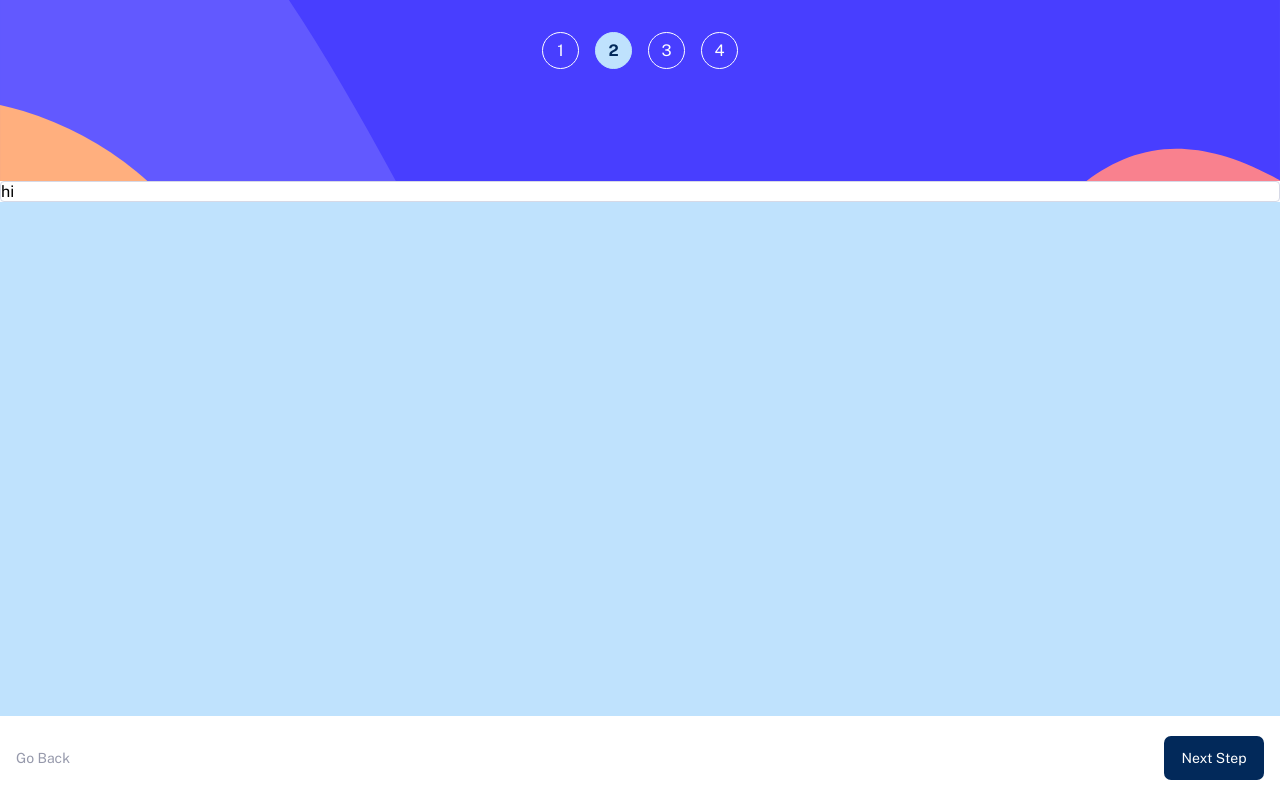
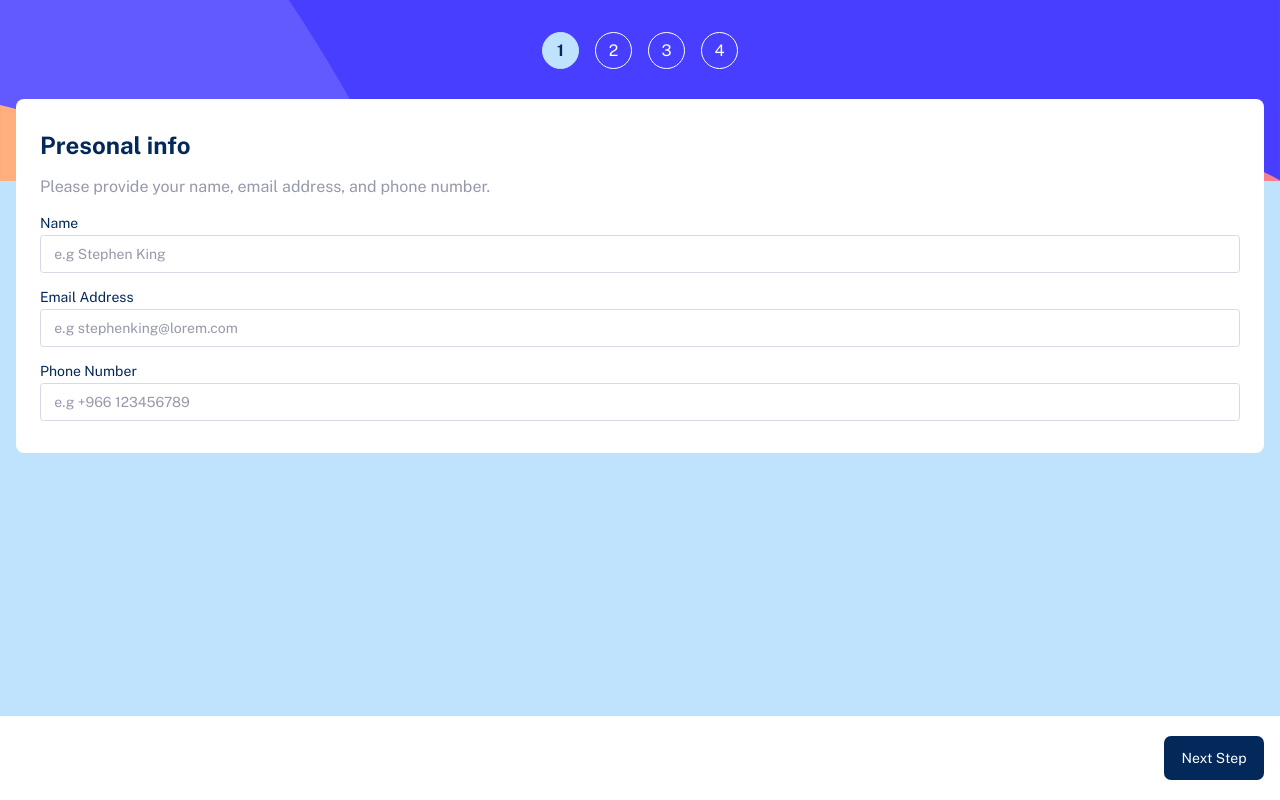
Before and after one commit to Mateeb11/multi-step-form, a React (Vite) app: page / in a window 1280 px wide. Built offline with nearby package versions, Linux system fonts and the light colour scheme.

Commit message:
moving the info component data back to content component
moving back the data to the parent component so when the user click the back button the data he wrote previously will be in saved

```diff
--- a/src/Component/Content.jsx
+++ b/src/Component/Content.jsx
@@ -8,12 +8,13 @@ import Steps from "./Steps/Steps";
 import Navigation from "./Steps/navigation";
 
 export default function Content() {
+  const [info, setInfo] = useState({ Name: "", Email: "", Number: "" });
   const [isInfoFormValid, setIsInfoFormValid] = useState({
     isSubmitted: false,
     isValid: false,
   });
 
-  const [step, setStep] = useState(2);
+  const [step, setStep] = useState(1);
 
   return (
     <>
@@ -24,6 +25,8 @@ export default function Content() {
           <Info
             isInfoFormValid={isInfoFormValid}
             setIsInfoFormValid={setIsInfoFormValid}
+            info={info}
+            setInfo={setInfo}
           />
         )}
         {step === 2 && <Plan />}
--- a/src/Component/Form/Info.jsx
+++ b/src/Component/Form/Info.jsx
@@ -7,26 +7,41 @@ import classes from "./Info.module.scss";
 import Input from "../UI/Input";
 import Form from "../UI/Form";
 
-export default function Info({ setIsInfoFormValid, isInfoFormValid }) {
-  const [isNameValid, setIsNameValid] = useState(false);
+export default function Info({
+  setIsInfoFormValid,
+  isInfoFormValid,
+  info,
+  setInfo,
+}) {
+  const [isNameValid, setIsNameValid] = useState(
+    info.Name === "" ? false : true
+  );
   const nameErrorMessage = "This field is required";
   const nameHandler = (e) => {
+    setInfo({ ...info, Name: "" });
+    setInfo({ ...info, Name: e.target.value });
     if (e.target.value === "") {
       setIsNameValid(false);
       setIsInfoFormValid({ ...isInfoFormValid, isValid: false });
     } else {
       setIsNameValid(true);
+
       if (isEmailValid && isNumberValid) {
         setIsInfoFormValid({ ...isInfoFormValid, isValid: true });
       }
     }
   };
 
-  const [isEmailValid, setIsEmailValid] = useState(false);
+  const [isEmailValid, setIsEmailValid] = useState(
+    info.Email === "" ? false : true
+  );
   const [emailErrorMessage, setEmailErrorMessage] = useState(nameErrorMessage);
   const emailHandler = (e) => {
+    setInfo({ ...info, Email: "" });
+    setInfo({ ...info, Email: e.target.value });
     if (validator.isEmail(e.target.value)) {
       setIsEmailValid(true);
+
       if (isNameValid && isNumberValid) {
         setIsInfoFormValid({ ...isInfoFormValid, isValid: true });
       }
@@ -41,12 +56,16 @@ export default function Info({ setIsInfoFormValid, isInfoFormValid }) {
     }
   };
 
-  const [isNumberValid, setIsNumberValid] = useState(false);
+  const [isNumberValid, setIsNumberValid] = useState(
+    info.Number === "" ? false : true
+  );
   const [numberErrorMessage, setNumberErrorMessage] =
     useState(nameErrorMessage);
   const numberHandler = (e) => {
+    setInfo({ ...info, Number: "" });
     if (validator.isMobilePhone(e.target.value)) {
       setIsNumberValid(true);
+      setInfo({ ...info, Number: e.target.value });
       if (isEmailValid && isNameValid) {
         setIsInfoFormValid({ ...isInfoFormValid, isValid: true });
       }
@@ -61,6 +80,9 @@ export default function Info({ setIsInfoFormValid, isInfoFormValid }) {
     }
   };
 
+  const formSubmitHandler = () => {
+    setIsInfoFormValid({ ...isInfoFormValid, isSubmitted: true });
+  };
   return (
     <Form
       title={"Presonal info"}
@@ -70,6 +92,7 @@ export default function Info({ setIsInfoFormValid, isInfoFormValid }) {
         title={"Name"}
         type={"text"}
         name={"name"}
+        value={info.Name}
         placeholder={"e.g Stephen King"}
         onChange={nameHandler}
         errorMessage={nameErrorMessage}
@@ -80,6 +103,7 @@ export default function Info({ setIsInfoFormValid, isInfoFormValid }) {
         title={"Email Address"}
         type={"email"}
         name={"email"}
+        value={info.Email}
         placeholder={"e.g stephenking@lorem.com"}
         onChange={emailHandler}
         errorMessage={emailErrorMessage}
@@ -90,6 +114,7 @@ export default function Info({ setIsInfoFormValid, isInfoFormValid }) {
         title={"Phone Number"}
         type={"number"}
         name={"phone number"}
+        value={info.Number}
         placeholder={"e.g +966 123456789"}
         onChange={numberHandler}
         errorMessage={numberErrorMessage}
--- a/src/Component/UI/Input.jsx
+++ b/src/Component/UI/Input.jsx
@@ -4,6 +4,7 @@ export default function Input({
   title,
   type,
   name,
+  value,
   placeholder,
   onChange,
   errorMessage,
@@ -21,6 +22,7 @@ export default function Input({
       <input
         type={type}
         name={name}
+        value={value}
         id={name}
         placeholder={placeholder}
         onChange={onChange}
```
